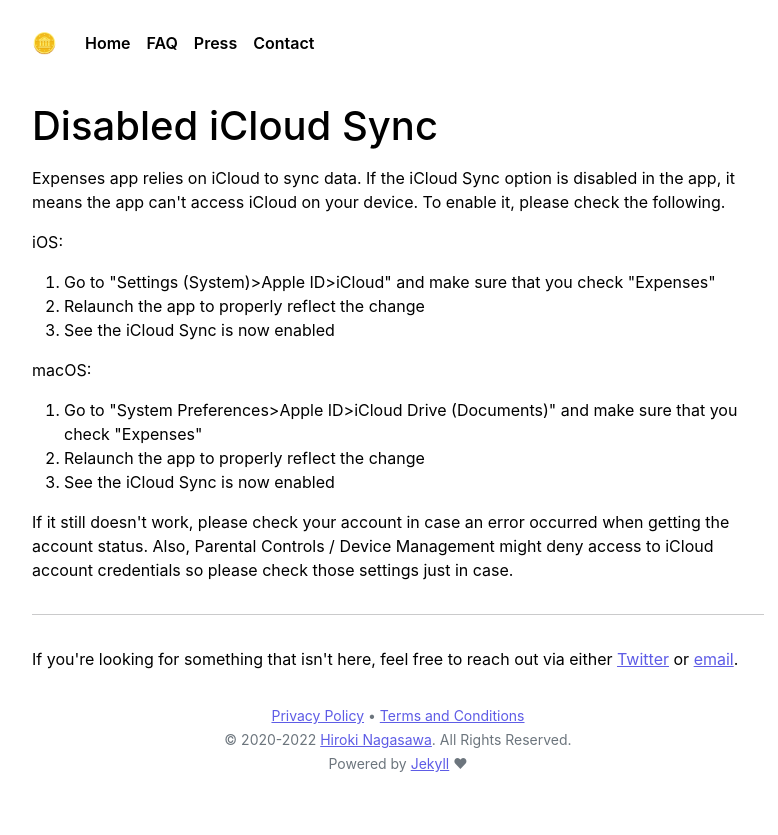
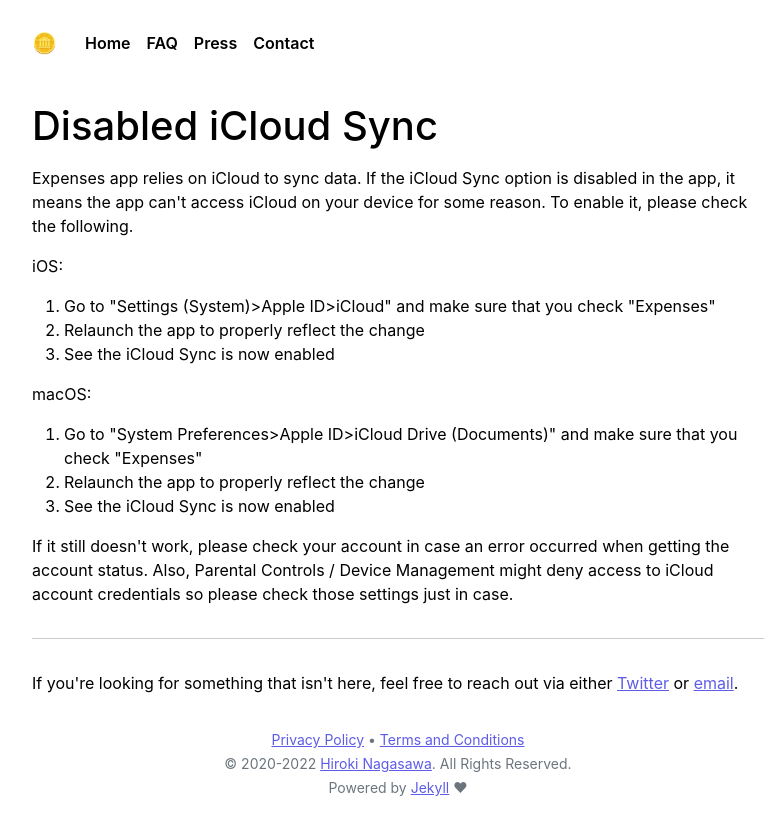
Before and after one commit to bluecometlabs/getexpenses.app, a Jekyll site: the page built from pages/faq/disabled-icloud-sync.md, in a window 1280 px wide. Shown: the top 835 px of the page, without its empty margins (242-1020 px from the left). Built offline with Jekyll 4.4.1, drawn with Linux system fonts in a browser that asks for light colours.

Commit message:
Fix disabled icloud sync page

```diff
--- a/pages/faq/disabled-icloud-sync.md
+++ b/pages/faq/disabled-icloud-sync.md
@@ -5,7 +5,7 @@ permalink: /faq/disabled-icloud-sync
 ---
 
 <h1>Disabled iCloud Sync</h1>
-<p>Expenses app relies on iCloud to sync data. If the iCloud Sync option is disabled in the app, it means the app can't access iCloud on your device. To enable it, please check the following.</p>
+<p>Expenses app relies on iCloud to sync data. If the iCloud Sync option is disabled in the app, it means the app can't access iCloud on your device for some reason. To enable it, please check the following.</p>
 
 <p>iOS:</p>
 <ol>
```
